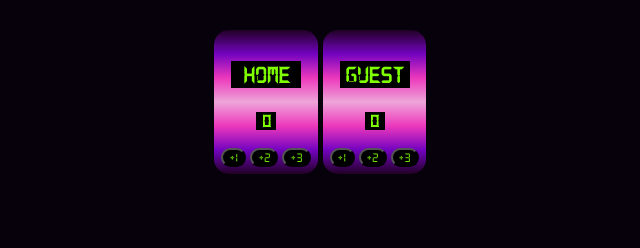
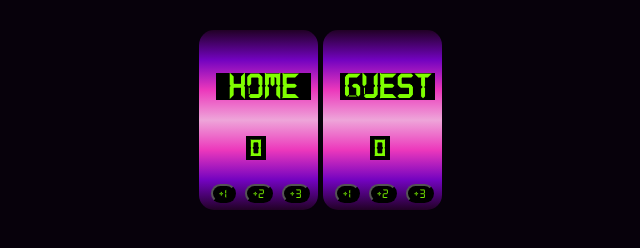
Before and after one commit to anjaedman/scorecard, a plain HTML site: page index.html in a window 1280 px wide. Shown: the whole page, without its empty margins (320-960 px from the left). Drawn offline with Linux system fonts and the light colour scheme.

Commit message:
uppdatering css

```diff
--- a/index.css
+++ b/index.css
@@ -55,19 +55,20 @@ button {
   background-color: black;
   color: chartreuse;
   border-radius: 15px;
+ margin-left: 5px;
 }
 
 p {
   font-family: "DS-Digital";
-  font-size: 18px;
+  font-size: 24px;
   font-weight: bolder;
   color: chartreuse;
-  margin-left: 35px;
+  margin-left: 40px;
 }
 
 h3 {
   font-family: "DS-Digital";
-  font-size: 24px;
+  font-size: 36px;
   color: chartreuse;
   font-weight: 900;
   height: 27px;
@@ -78,7 +79,7 @@ h3 {
   display: flex;
   justify-content: center;
   align-items: center;
-  width: 70px;
+  width: 95px;
 }
 
 #save-home {
```
